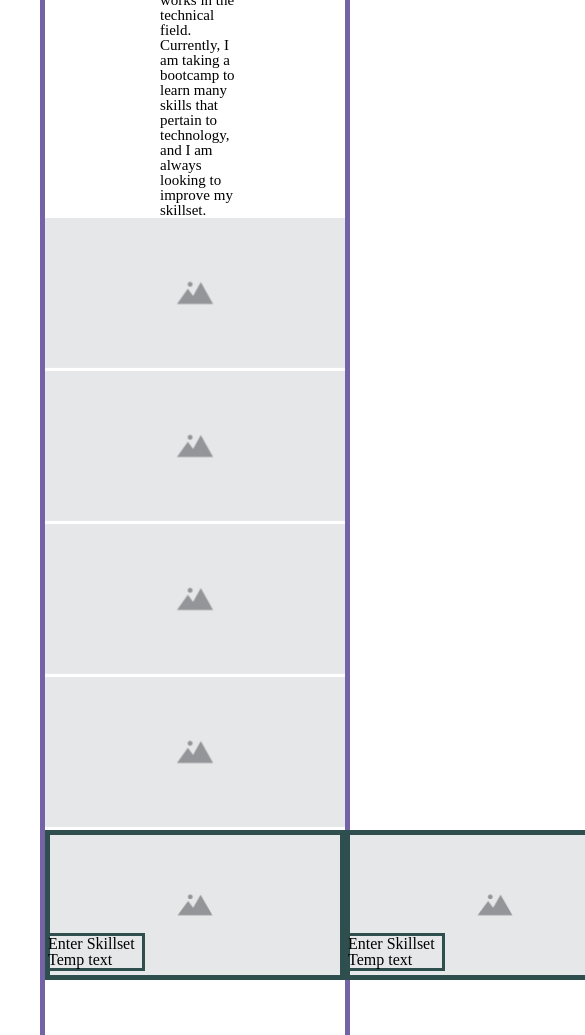
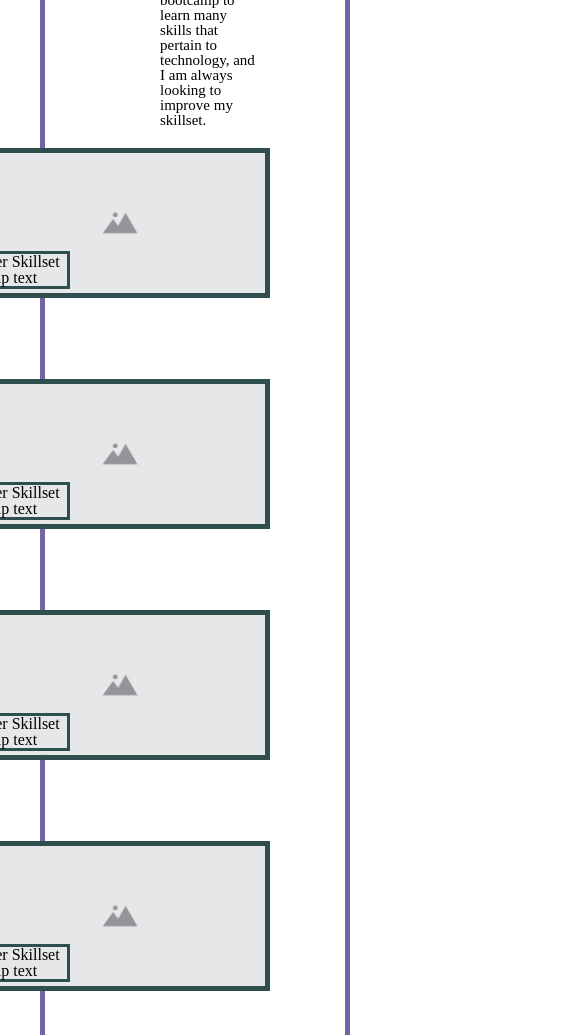
Before and after one commit to JunoNguyen/portfolio-homework, a plain HTML site: page index.html in a window 390 px wide. Shown: the part 480-1515 px from the top of the page, 585 px wide, since content can reach past the window. Drawn offline with Linux system fonts and the light colour scheme.

Commit message:
image boxes are fixed

```diff
--- a/assets/css/style.css
+++ b/assets/css/style.css
@@ -44,7 +44,7 @@ nav li {
 header {
     font-size:20px;
     display:flex;
-    width: 50%;
+    width: 70%;
 }
 
 header h2 {
@@ -61,14 +61,19 @@ header p {
     font-size: 15px;
 }
 
+
+
 .allimages {
-    display:flex;
-    width: 50%;
+    display: flex;
+    flex-wrap: wrap;
+    justify-content: center;
+
 }
 
-.imagebox {
-    flex-grow:1;
+.allimages>div {
+    margin:20px;
 }
+
 
 .allimages>div>div {
     position: relative;
@@ -77,7 +82,6 @@ header p {
     border:solid;
     border-color: darkslategray;
 }
-
 
 .allimages>div>img {
     border: 5px solid darkslategray;
@@ -94,3 +98,13 @@ header p {
 .footer h2 {
     font-size: 20px;
 }
+
+@media screen and (max-width:992px) {
+    .allimages {
+        width: 50%;
+    }
+    #bigimage>img {
+        width: 70%;
+        height: auto;
+    }
+}
--- a/index.html
+++ b/index.html
@@ -36,13 +36,6 @@
                     Currently, I am taking a bootcamp to learn many skills that pertain to technology, and I am always looking to improve my skillset.
                 </p>
             </header>
-            <div class="test">
-                <!-- <img id="images" src="assets/images/placeholder.jpg" style="width: 600px; height: 300px"> -->
-                <img id="images" src="assets/images/placeholder.jpg" style="width: 300px; height: 150px">
-                <img id="images" src="assets/images/placeholder.jpg" style="width: 300px; height: 150px">
-                <img id="images" src="assets/images/placeholder.jpg" style="width: 300px; height: 150px">
-                <img id="images" src="assets/images/placeholder.jpg" style="width: 300px; height: 150px">
-            </div>
 
             <div class="allimages">
                 <div class="imagebox">
```
